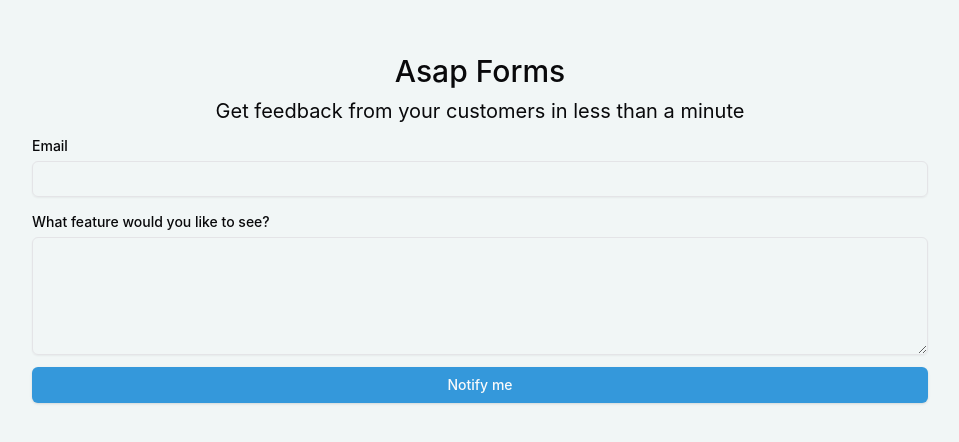
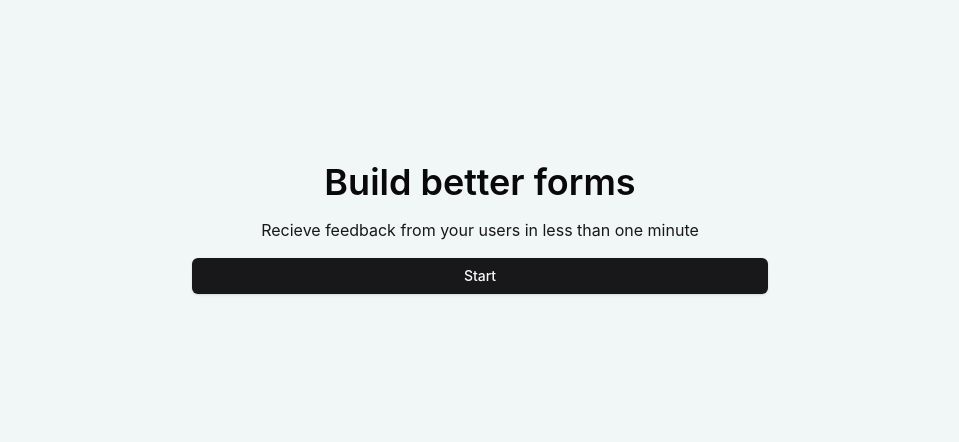
Before and after one commit to devodii/asap-forms, a Next.js app: page / in a window 1280 px wide. Shown: the part 172-614 px from the top of the page, without its empty margins (160-1119 px from the left). Built offline with nearby package versions, Linux system fonts and the light colour scheme.

Commit message:
feat: improve main landing page copy

```diff
--- a/src/app/page.tsx
+++ b/src/app/page.tsx
@@ -1,13 +1,21 @@
-import { Waitlist } from "@/components/waitlist"
+import { Button } from "@/components/ui/button"
+import Link from "next/link"
 
 export default function Home() {
   return (
     <div className="flex h-screen w-screen flex-col items-center justify-center gap-2 bg-gray-50">
-      <b className="text-3xl font-medium">Asap Forms</b>
-      <p className="text-xl text-foreground">
-        Get feedback from your customers in less than a minute
-      </p>
-      <Waitlist />
+      <div className="container mx-auto flex flex-col items-center justify-center gap-4 px-24 py-12">
+        <h4 className="text-center text-4xl font-semibold">
+          Build better forms
+        </h4>
+        <p className="text-md flex text-center text-secondary-foreground">
+          Recieve feedback from your users in less than one minute
+        </p>
+
+        <Button asChild className="mx-auto w-full max-w-xl">
+          <Link href="/sign-up">Start</Link>
+        </Button>
+      </div>
     </div>
   )
 }
--- a/src/components/waitlist.tsx
+++ /dev/null
@@ -1,66 +0,0 @@
-"use client"
-
-import * as React from "react"
-
-import { joinWaitlist } from "@/app/action"
-import { Button } from "@/components/ui/button"
-import { Input } from "@/components/ui/input"
-import { Label } from "@/components/ui/label"
-import { ImSpinner8 } from "react-icons/im"
-import { Textarea } from "@/components/ui/textarea"
-import { toast } from "sonner"
-
-export const Waitlist = () => {
-  const [step, setStep] = React.useState<1 | 2>(1)
-  const [isLoading, setIsLoading] = React.useState(false)
-
-  if (step === 2) {
-    return (
-      <div className="mt-6 text-xl">
-        Thank you for waiting, we’ll let you know when we have any updates ☕
-      </div>
-    )
-  }
-
-  return (
-    <form
-      className="flex w-full max-w-4xl flex-col gap-3"
-      onSubmit={async (e) => {
-        e.preventDefault()
-        setIsLoading(true)
-        const formdata = new FormData(e.currentTarget)
-        const { email, comment } = Object.fromEntries(formdata) as Record<
-          string,
-          string
-        >
-
-        await joinWaitlist({ email, comment })
-          .then(() => setStep(2))
-          .catch((err) => toast.error("an unexpected error occured"))
-          .finally(() => setIsLoading(false))
-      }}
-    >
-      <div>
-        <Label>Email</Label>
-        <Input
-          className="mt-1 w-full focus-visible:ring-blue-400"
-          name="email"
-        />
-      </div>
-
-      <div>
-        <Label>What feature would you like to see?</Label>
-        <Textarea
-          rows={5}
-          className="mt-1 w-full focus-visible:ring-blue-400"
-          name="comment"
-        />
-      </div>
-
-      <Button variant="blueAlpha" className="w-full" type="submit">
-        <span> Notify me</span>
-        {isLoading && <ImSpinner8 className="text-md animate-spin" />}
-      </Button>
-    </form>
-  )
-}
```
